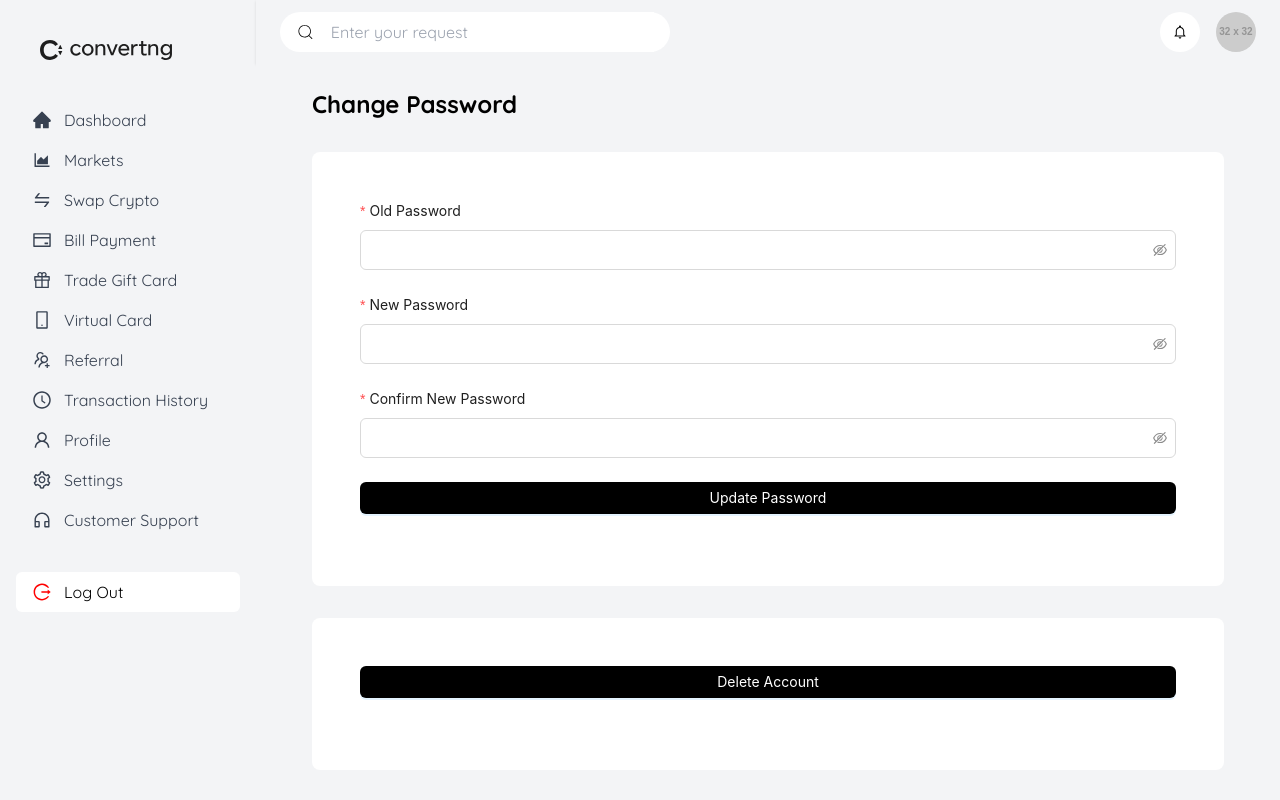
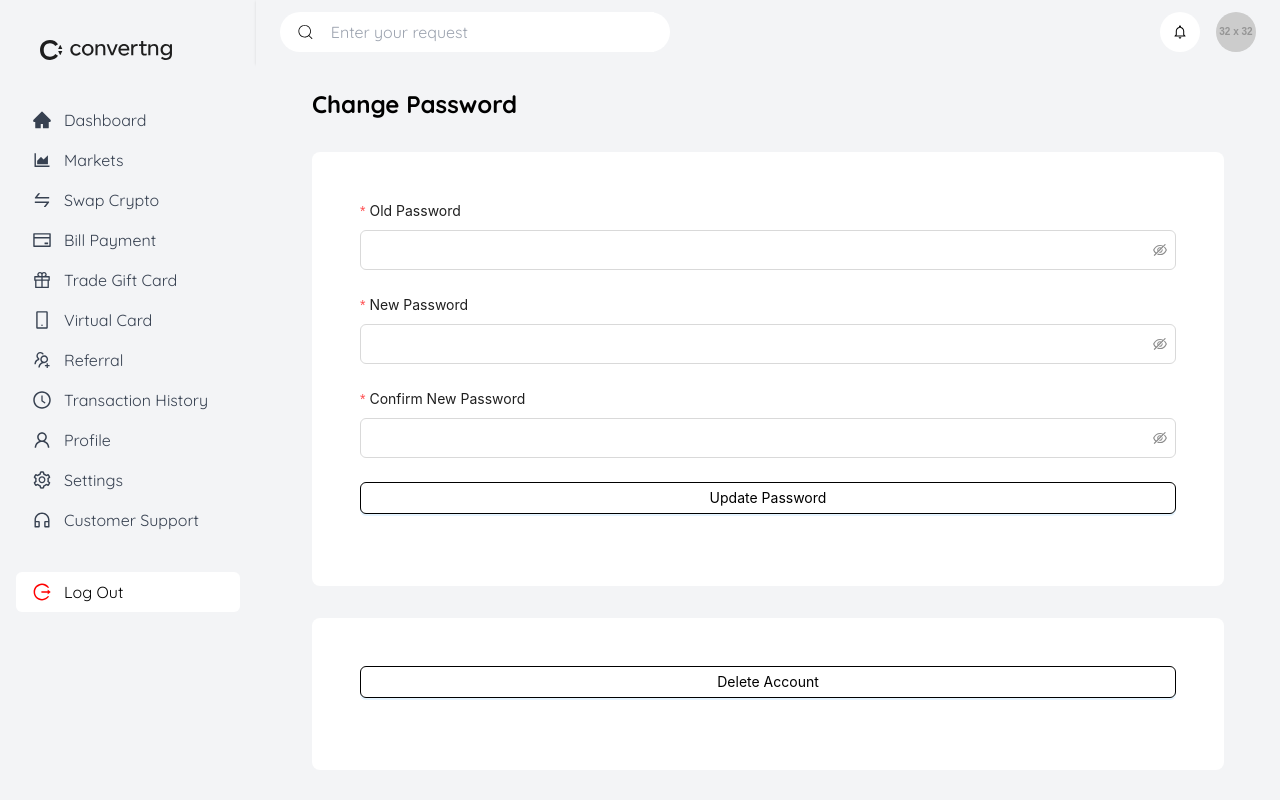
Before and after one commit to romeoscript/convertNg, a React (Vite) app: page /dashboard/settings in a window 1280 px wide. Shown: the top 800 px of the page. Built offline with nearby package versions, Linux system fonts and the light colour scheme.

Commit message:
add cards

```diff
--- a/src/App.jsx
+++ b/src/App.jsx
@@ -12,6 +12,7 @@ import SignUpPage from "./pages/SignUpPage";
 import DashLayout from "./layout/DashLayout";
 import Profile from "./pages/Dashb/Profile";
 import Settings from "./pages/Dashb/settings";
+import Cards from "./pages/Dashb/Cards";
 // import AdminDashboard from "./pages/admin/AdminDashboard";
 
 function App() {
@@ -35,6 +36,7 @@ function App() {
           <Route path="/dashboard" element={<DashLayout />}>
             <Route path="profile" element={<Profile />} />
             <Route path="settings" element={<Settings />} />
+            <Route path="cards" element={<Cards />} />
             {/* Add more admin routes here */}
           </Route>
 
--- /dev/null
+++ b/src/pages/Dashb/Cards.jsx
@@ -0,0 +1,11 @@
+import React from 'react'
+
+const Cards = () => {
+  return (
+    <div>
+
+    </div>
+  )
+}
+
+export default Cards
--- a/src/pages/Dashb/Settings.jsx
+++ b/src/pages/Dashb/Settings.jsx
@@ -73,7 +73,7 @@ const Settings = () => {
           <Input.Password className="w-full p-[0.5rem]" />
         </Form.Item>
         <Form.Item>
-          <Button type="primary" className="w-full bg-black" htmlType="submit">
+          <Button type="primary" className="w-full bg-white  border-black text-black d" htmlType="submit">
             Update Password
           </Button>
         </Form.Item>
@@ -81,7 +81,7 @@ const Settings = () => {
 
       <div className="max-md:w-[90%] max-md:m-auto bg-white p-[3rem] rounded-lg m-[2rem]">
         <Form.Item>
-          <Button type="primary" className="w-full bg-black" htmlType="submit">
+          <Button type="primary" className="w-full bg-white border-black text-black" htmlType="submit">
             Delete Account
           </Button>
         </Form.Item>
```
